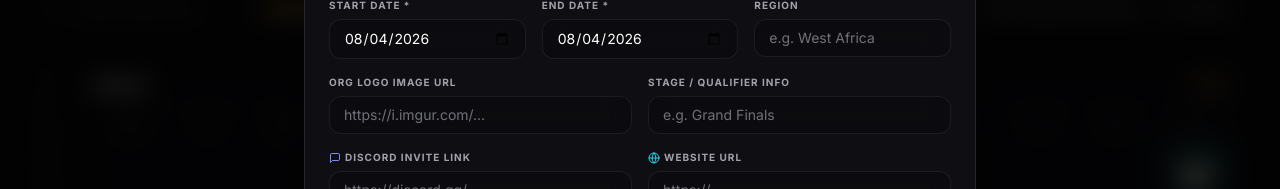
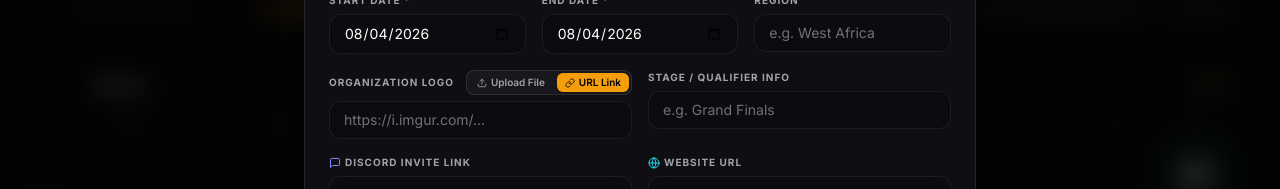
Before and after one commit to heaven-afk/africabrcalender, a Next.js app: page / in a window 1280 px wide. Both pictures are taken after a click on the button "Book Event". Shown: the part 375-564 px from the top of the page. Built offline with nearby package versions, Linux system fonts and the light colour scheme; grey boxes are pictures that could not be loaded.

Commit message:
feat: image file upload option for org logo with live thumbnail preview

```diff
--- a/src/app/admin/page.tsx
+++ b/src/app/admin/page.tsx
@@ -9,6 +9,7 @@ import {
 } from "lucide-react";
 import { CalendarEvent, EventCategory, ScrimRecurrence, StreamLink } from "@/types/event";
 import { isAuthorizedAdminEmail } from "@/lib/adminPermissions";
+import { LogoUploadInput } from "@/components/LogoUploadInput";
 
 /* ─── Header Auth Component ────────────────────────────────────────────────── */
 function ClerkHeaderAuth() {
@@ -549,10 +550,11 @@ function AdminDashboard() {
                   <label className={labelCls}>Organization Name *</label>
                   <input type="text" required value={formOrgName} onChange={(e) => setFormOrgName(e.target.value)} placeholder="e.g. African Battle Royale Community" className={fieldCls} />
                 </div>
-                <div>
-                  <label className={labelCls}>Org Logo URL</label>
-                  <input type="url" value={formOrgLogoUrl} onChange={(e) => setFormOrgLogoUrl(e.target.value)} placeholder="https://i.ibb.co/..." className={fieldCls} />
-                </div>
+                <LogoUploadInput
+                  label="Org Logo (Upload or URL)"
+                  value={formOrgLogoUrl}
+                  onChange={setFormOrgLogoUrl}
+                />
               </div>
 
               <div className="grid grid-cols-1 sm:grid-cols-3 gap-4">
--- a/src/components/BookEventModal.tsx
+++ b/src/components/BookEventModal.tsx
@@ -3,6 +3,7 @@
 import React, { useState } from "react";
 import { X, Calendar, Mail, Globe, MessageSquare, Plus, Trash2, Loader2, CheckCircle2, AlertCircle, Sparkles } from "lucide-react";
 import { EventCategory, StreamLink } from "@/types/event";
+import { LogoUploadInput } from "./LogoUploadInput";
 
 interface BookEventModalProps {
   open: boolean;
@@ -232,16 +233,11 @@ export const BookEventModal: React.FC<BookEventModalProps> = ({ open, onClose, o
             </div>
 
             <div className="grid grid-cols-1 sm:grid-cols-2 gap-4">
-              <div>
-                <label className={labelCls}>Org Logo Image URL</label>
-                <input
-                  type="url"
-                  value={orgLogoUrl}
-                  onChange={(e) => setOrgLogoUrl(e.target.value)}
-                  placeholder="https://i.imgur.com/..."
-                  className={fieldCls}
-                />
-              </div>
+              <LogoUploadInput
+                label="Organization Logo"
+                value={orgLogoUrl}
+                onChange={setOrgLogoUrl}
+              />
               <div>
                 <label className={labelCls}>Stage / Qualifier Info</label>
                 <input
--- /dev/null
+++ b/src/components/LogoUploadInput.tsx
@@ -0,0 +1,123 @@
+"use client";
+
+import React, { useState, useRef } from "react";
+import { Upload, Link as LinkIcon, X } from "lucide-react";
+
+interface LogoUploadInputProps {
+  value: string;
+  onChange: (val: string) => void;
+  label?: string;
+}
+
+export const LogoUploadInput: React.FC<LogoUploadInputProps> = ({
+  value,
+  onChange,
+  label = "Organization Logo",
+}) => {
+  const [mode, setMode] = useState<"file" | "url">(value?.startsWith("data:") ? "file" : "url");
+  const fileInputRef = useRef<HTMLInputElement>(null);
+
+  const handleFileChange = (e: React.ChangeEvent<HTMLInputElement>) => {
+    const file = e.target.files?.[0];
+    if (!file) return;
+
+    if (file.size > 3 * 1024 * 1024) {
+      alert("Image size should be under 3MB.");
+      return;
+    }
+
+    const reader = new FileReader();
+    reader.onload = (evt) => {
+      if (evt.target?.result) {
+        onChange(evt.target.result as string);
+      }
+    };
+    reader.readAsDataURL(file);
+  };
+
+  return (
+    <div>
+      <div className="flex items-center justify-between mb-1.5">
+        <label className="block text-[10px] font-bold uppercase tracking-widest text-zinc-400">
+          {label}
+        </label>
+        <div className="flex items-center gap-1 bg-white/[0.04] p-0.5 rounded-lg border border-white/10 text-[10px]">
+          <button
+            type="button"
+            onClick={() => setMode("file")}
+            className={`px-2 py-0.5 rounded-md font-semibold transition-all flex items-center gap-1 ${
+              mode === "file" ? "bg-amber-500 text-black shadow" : "text-zinc-400 hover:text-white"
+            }`}
+          >
+            <Upload className="w-2.5 h-2.5" />
+            Upload File
+          </button>
+          <button
+            type="button"
+            onClick={() => setMode("url")}
+            className={`px-2 py-0.5 rounded-md font-semibold transition-all flex items-center gap-1 ${
+              mode === "url" ? "bg-amber-500 text-black shadow" : "text-zinc-400 hover:text-white"
+            }`}
+          >
+            <LinkIcon className="w-2.5 h-2.5" />
+            URL Link
+          </button>
+        </div>
+      </div>
+
+      <div className="flex items-center gap-2.5">
+        {value ? (
+          <div className="relative group shrink-0">
+            {/* Live Thumbnail Preview */}
+            <img
+              src={value}
+              alt="Logo preview"
+              className="w-9 h-9 rounded-xl object-contain bg-black/40 border border-amber-500/40 p-0.5 shadow-md"
+              onError={(e) => {
+                (e.target as HTMLImageElement).style.display = "none";
+              }}
+            />
+            <button
+              type="button"
+              onClick={() => onChange("")}
+              className="absolute -top-1.5 -right-1.5 p-0.5 bg-red-500 text-white rounded-full opacity-80 hover:opacity-100 transition-opacity shadow"
+              title="Remove logo"
+            >
+              <X className="w-3 h-3" />
+            </button>
+          </div>
+        ) : null}
+
+        <div className="flex-1">
+          {mode === "file" ? (
+            <div>
+              <input
+                ref={fileInputRef}
+                type="file"
+                accept="image/*"
+                onChange={handleFileChange}
+                className="hidden"
+              />
+              <button
+                type="button"
+                onClick={() => fileInputRef.current?.click()}
+                className="w-full flex items-center justify-center gap-2 liquid-glass-input rounded-xl px-3.5 py-2 text-xs text-zinc-300 hover:text-white hover:border-amber-500/40 transition-all border border-dashed border-white/20"
+              >
+                <Upload className="w-3.5 h-3.5 text-amber-400" />
+                <span>{value ? "Change Image File" : "Upload Logo Image File"}</span>
+              </button>
+            </div>
+          ) : (
+            <input
+              type="url"
+              value={value}
+              onChange={(e) => onChange(e.target.value)}
+              placeholder="https://i.imgur.com/..."
+              className="w-full liquid-glass-input rounded-xl px-3.5 py-2 text-sm text-white outline-none placeholder-zinc-500 transition-all"
+            />
+          )}
+        </div>
+      </div>
+    </div>
+  );
+};
```
